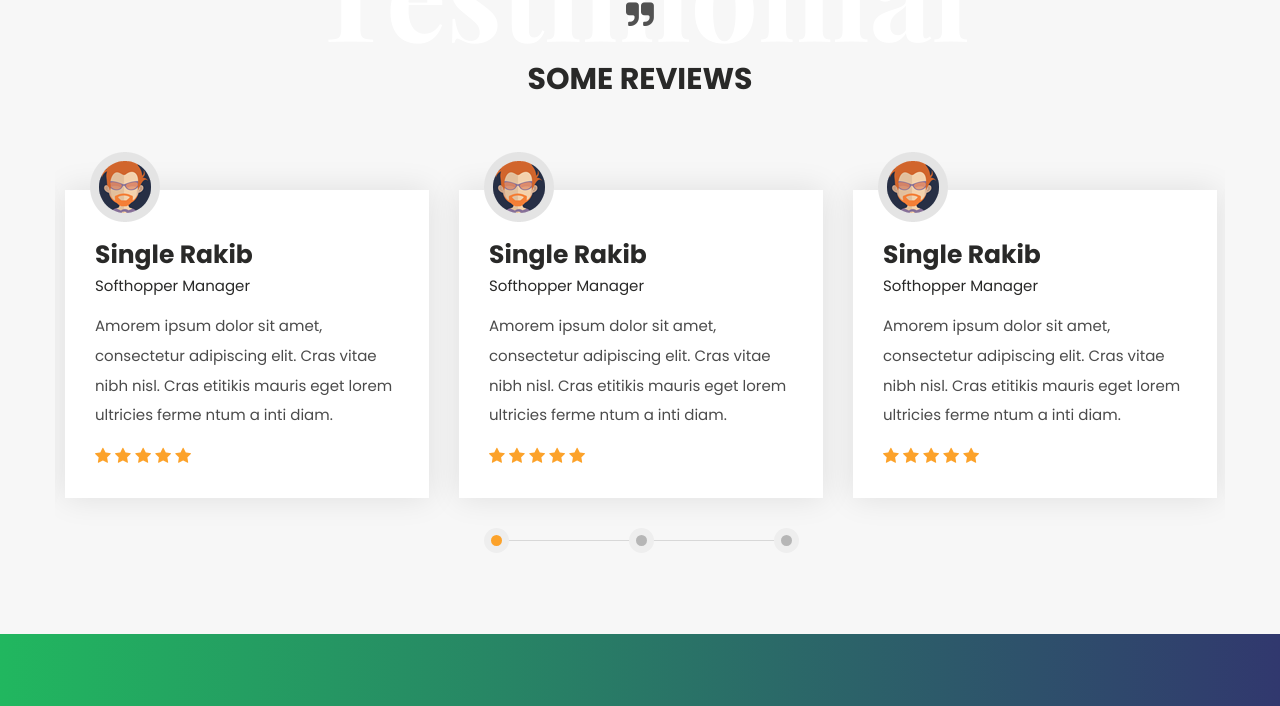
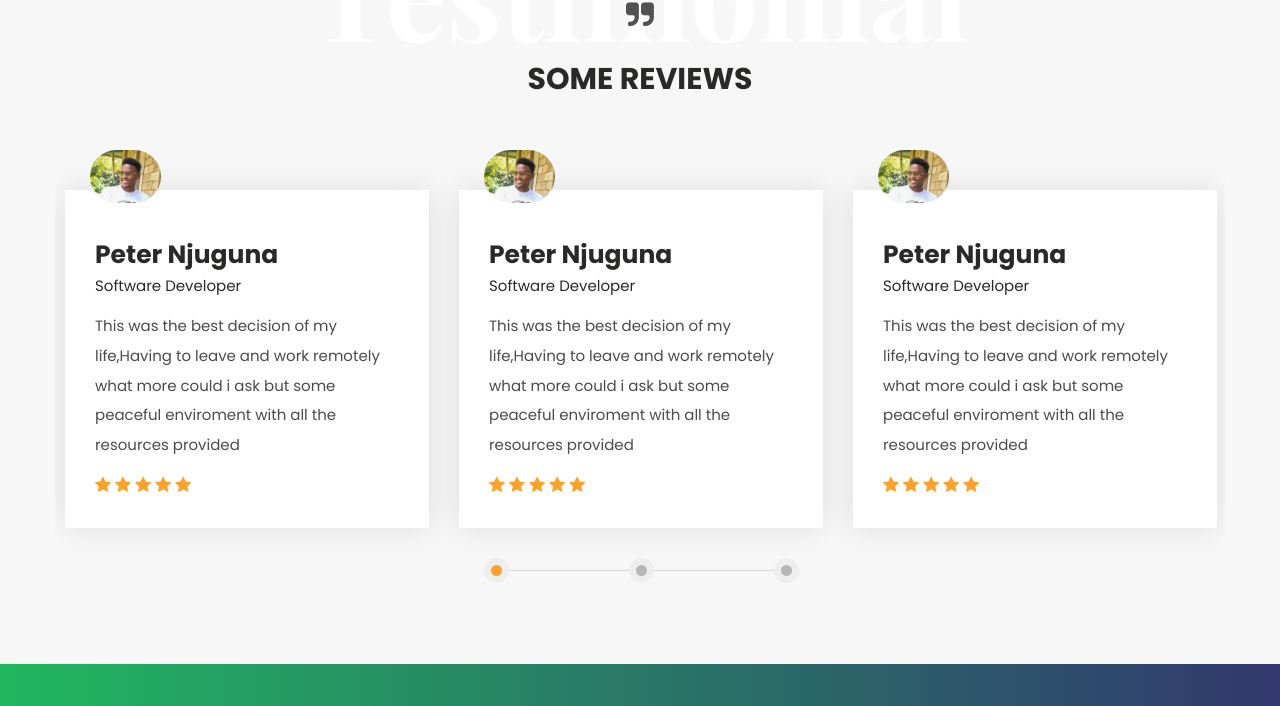
Before and after one commit to peterkariri/house-rent, a plain HTML site: page index.html in a window 1280 px wide. Shown: the part 4347-5053 px from the top of the page. Drawn offline with nearby package versions, Linux system fonts and the light colour scheme; a web font is replaced by a local one.

```diff
--- a/index.html
+++ b/index.html
@@ -1001,12 +1001,12 @@
                     <div class="testimonial-slider owl-carousel owl-theme">
                         <div class="item">
                             <div class="client-image">
-                                <img src="assets/images/testimonial-image.png" alt="testimonial" />
+                                <img src="assets/images/peter.jpg" alt="testimonial" style="border-radius: 100px;"/>
                             </div><!-- /.client-image -->
                             <div class="client-content">
-                                <h3>Single Rakib</h3>
-                                <h5>softhopper Manager</h5>
-                                <p>Amorem ipsum dolor sit amet, consectetur adipiscing elit. Cras vitae nibh nisl. Cras etitikis mauris eget lorem ultricies ferme ntum a inti diam.</p>
+                                <h3>Peter Njuguna</h3>
+                                <h5>Software Developer</h5>
+                                <p>This was the best decision of my life,Having to leave and work remotely what more could i ask but some peaceful enviroment with all the resources provided</p>
                                 <div class="star">
                                     <i class="fa fa-star"></i>
                                     <i class="fa fa-star"></i>
@@ -1018,12 +1018,14 @@
                         </div><!-- /.item -->
                         <div class="item">
                             <div class="client-image">
-                                <img src="assets/images/testimonial-image.png" alt="testimonial" />
+								<img src="assets/images/peter.jpg" alt="testimonial" style="border-radius: 100px;"/>
+
                             </div><!-- /.client-image -->
                             <div class="client-content">
-                                <h3>Single Rakib</h3>
-                                <h5>softhopper Manager</h5>
-                                <p>Amorem ipsum dolor sit amet, consectetur adipiscing elit. Cras vitae nibh nisl. Cras etitikis mauris eget lorem ultricies ferme ntum a inti diam.</p>
+								<h3>Peter Njuguna</h3>
+                                <h5>Software Developer</h5>
+								<p>This was the best decision of my life,Having to leave and work remotely what more could i ask but some peaceful enviroment with all the resources provided</p>
+
                                 <div class="star">
                                     <i class="fa fa-star"></i>
                                     <i class="fa fa-star"></i>
@@ -1035,12 +1037,13 @@
                         </div><!-- /.item -->
                         <div class="item">
                             <div class="client-image">
-                                <img src="assets/images/testimonial-image.png" alt="testimonial" />
+								<img src="assets/images/peter.jpg" alt="testimonial" style="border-radius: 100px;"/>
                             </div><!-- /.client-image -->
                             <div class="client-content">
-                                <h3>Single Rakib</h3>
-                                <h5>softhopper Manager</h5>
-                                <p>Amorem ipsum dolor sit amet, consectetur adipiscing elit. Cras vitae nibh nisl. Cras etitikis mauris eget lorem ultricies ferme ntum a inti diam.</p>
+								<h3>Peter Njuguna</h3>
+                                <h5>Software Developer</h5>
+								<p>This was the best decision of my life,Having to leave and work remotely what more could i ask but some peaceful enviroment with all the resources provided</p>
+
                                 <div class="star">
                                     <i class="fa fa-star"></i>
                                     <i class="fa fa-star"></i>
@@ -1052,13 +1055,14 @@
                         </div><!-- /.item -->
                         <div class="item">
                             <div class="client-image">
-                                <img src="assets/images/testimonial-image.png" alt="testimonial" />
+								<img src="assets/images/peter.jpg" alt="testimonial" style="border-radius: 100px;"/>
                             </div><!-- /.client-image -->
                             <div class="client-content">
-                                <h3>Single Rakib</h3>
-                                <h5>softhopper Manager</h5>
-                                <p>Amorem ipsum dolor sit amet, consectetur adipiscing elit. Cras vitae nibh nisl. Cras etitikis mauris eget lorem ultricies ferme ntum a inti diam.</p>
-                                <div class="star">
+                                <h3>Peter Njuguna</h3>
+                                <h5>Software Developer</h5>
+								<p>This was the best decision of my life,Having to leave and work remotely what more could i ask but some peaceful enviroment with all the resources provided</p>
+
+								<div class="star">
                                     <i class="fa fa-star"></i>
                                     <i class="fa fa-star"></i>
                                     <i class="fa fa-star"></i>
@@ -1069,13 +1073,14 @@
                         </div><!-- /.item -->
                         <div class="item">
                             <div class="client-image">
-                                <img src="assets/images/testimonial-image.png" alt="testimonial" />
+								<img src="assets/images/peter.jpg" alt="testimonial" style="border-radius: 100px;"/>
                             </div><!-- /.client-image -->
                             <div class="client-content">
-                                <h3>Single Rakib</h3>
-                                <h5>softhopper Manager</h5>
-                                <p>Amorem ipsum dolor sit amet, consectetur adipiscing elit. Cras vitae nibh nisl. Cras etitikis mauris eget lorem ultricies ferme ntum a inti diam.</p>
-                                <div class="star">
+								<h3>Peter Njuguna</h3>
+                                <h5>Software Developer</h5>
+								<p>This was the best decision of my life,Having to leave and work remotely what more could i ask but some peaceful enviroment with all the resources provided</p>
+
+								<div class="star">
                                     <i class="fa fa-star"></i>
                                     <i class="fa fa-star"></i>
                                     <i class="fa fa-star"></i>
@@ -1086,13 +1091,14 @@
                         </div><!-- /.item -->
                         <div class="item">
                             <div class="client-image">
-                                <img src="assets/images/testimonial-image.png" alt="testimonial" />
+								<img src="assets/images/peter.jpg" alt="testimonial" style="border-radius: 100px;"/>
                             </div><!-- /.client-image -->
                             <div class="client-content">
-                                <h3>Single Rakib</h3>
-                                <h5>softhopper Manager</h5>
-                                <p>Amorem ipsum dolor sit amet, consectetur adipiscing elit. Cras vitae nibh nisl. Cras etitikis mauris eget lorem ultricies ferme ntum a inti diam.</p>
-                                <div class="star">
+								<h3>Peter Njuguna</h3>
+                                <h5>Software Developer</h5>
+								<p>This was the best decision of my life,Having to leave and work remotely what more could i ask but some peaceful enviroment with all the resources provided</p>
+
+								<div class="star">
                                     <i class="fa fa-star"></i>
                                     <i class="fa fa-star"></i>
                                     <i class="fa fa-star"></i>
@@ -1103,13 +1109,14 @@
                         </div><!-- /.item -->
                         <div class="item">
                             <div class="client-image">
-                                <img src="assets/images/testimonial-image.png" alt="testimonial" />
+								<img src="assets/images/peter.jpg" alt="testimonial" style="border-radius: 100px;"/>
                             </div><!-- /.client-image -->
                             <div class="client-content">
-                                <h3>Single Rakib</h3>
-                                <h5>softhopper Manager</h5>
-                                <p>Amorem ipsum dolor sit amet, consectetur adipiscing elit. Cras vitae nibh nisl. Cras etitikis mauris eget lorem ultricies ferme ntum a inti diam.</p>
-                                <div class="star">
+                                <h3>Peter Njuguna</h3>
+                                <h5>Software Developer</h5>
+								<p>This was the best decision of my life,Having to leave and work remotely what more could i ask but some peaceful enviroment with all the resources provided</p>
+
+								<div class="star">
                                     <i class="fa fa-star"></i>
                                     <i class="fa fa-star"></i>
                                     <i class="fa fa-star"></i>
@@ -1120,13 +1127,14 @@
                         </div><!-- /.item -->
                         <div class="item">
                             <div class="client-image">
-                                <img src="assets/images/testimonial-image.png" alt="testimonial" />
+								<img src="assets/images/peter.jpg" alt="testimonial" style="border-radius: 100px;"/>
                             </div><!-- /.client-image -->
                             <div class="client-content">
-                                <h3>Single Rakib</h3>
-                                <h5>softhopper Manager</h5>
-                                <p>Amorem ipsum dolor sit amet, consectetur adipiscing elit. Cras vitae nibh nisl. Cras etitikis mauris eget lorem ultricies ferme ntum a inti diam.</p>
-                                <div class="star">
+								<h3>Peter Njuguna</h3>
+                                <h5>Software Developer</h5>
+								<p>This was the best decision of my life,Having to leave and work remotely what more could i ask but some peaceful enviroment with all the resources provided</p>
+
+								<div class="star">
                                     <i class="fa fa-star"></i>
                                     <i class="fa fa-star"></i>
                                     <i class="fa fa-star"></i>
```
Also changed, not shown: assets/images/peter.jpg (added), assets/images/testimonial-image.png (deleted).
